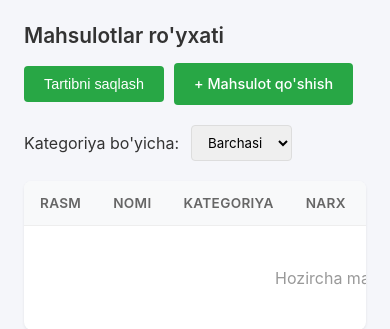
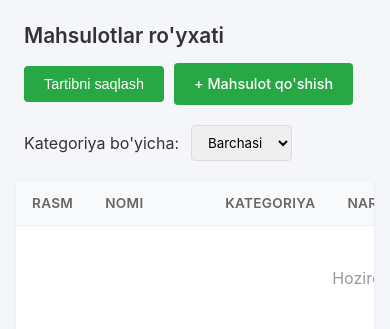
Before and after one commit to Umidbek1409/DS-katalog, a Django app: page /admin-panel/products/ in a window 390 px wide. Shown: the part 60-389 px from the top of the page. Run offline with Django 5.2, Linux system fonts and the light colour scheme; the visitor is signed in with stand-in values (Sample User, id 1); data that the repository does not hold is empty.

Commit message:
Fix: mobile responsive tables with horizontal scroll, smaller buttons on small screens

```diff
--- a/catalog/templates/admin_panel/product_list.html
+++ b/catalog/templates/admin_panel/product_list.html
@@ -23,18 +23,18 @@
   </select>
 </div>
 
-<div class="table-container">
+<div class="table-container table-scroll">
   <table>
     <thead>
       <tr>
-        <th>Rasm</th>
-        <th>Nomi</th>
-        <th>Kategoriya</th>
-        <th>Narx</th>
-        <th>Tartib</th>
-        <th>Status</th>
-        <th>Mavjud</th>
-        <th>Amallar</th>
+        <th class="col-thumb">Rasm</th>
+        <th class="col-name">Nomi</th>
+        <th class="col-category">Kategoriya</th>
+        <th class="col-price">Narx</th>
+        <th class="col-order">Tartib</th>
+        <th class="col-status">Status</th>
+        <th class="col-toggle">Mavjud</th>
+        <th class="col-actions">Amallar</th>
       </tr>
     </thead>
     <tbody>
@@ -146,4 +146,19 @@ function toggleAvailability(checkbox) {
   });
 }
 </script>
+
+<style>
+  .table-scroll table {
+    min-width: 750px;
+  }
+
+  .col-thumb { width: 60px; }
+  .col-name { min-width: 120px; }
+  .col-category { min-width: 100px; }
+  .col-price { min-width: 90px; white-space: nowrap; }
+  .col-order { min-width: 70px; }
+  .col-status { min-width: 90px; }
+  .col-toggle { min-width: 70px; }
+  .col-actions { min-width: 160px; }
+</style>
 {% endblock %}
--- a/static/css/admin.css
+++ b/static/css/admin.css
@@ -218,6 +218,25 @@ body {
   border-radius: 8px;
   box-shadow: 0 1px 3px rgba(0,0,0,0.08);
   overflow: hidden;
+}
+
+.table-scroll {
+  overflow-x: auto;
+  -webkit-overflow-scrolling: touch;
+}
+
+.table-scroll::-webkit-scrollbar {
+  height: 6px;
+}
+
+.table-scroll::-webkit-scrollbar-track {
+  background: #f1f1f1;
+  border-radius: 3px;
+}
+
+.table-scroll::-webkit-scrollbar-thumb {
+  background: #c1c1c1;
+  border-radius: 3px;
 }
 
 table {
@@ -464,4 +483,17 @@ tr:hover {
     align-items: flex-start;
     gap: 12px;
   }
+
+  .filter-bar {
+    flex-wrap: wrap;
+  }
+
+  .table-container {
+    margin: 0 -8px;
+    border-radius: 0;
+  }
+
+  .form-card {
+    padding: 16px;
+  }
 }
```
Also changed, not shown: catalog/templates/admin_panel/archived_products.html (+37 -7 lines), catalog/templates/admin_panel/category_list.html (+14 -6 lines).
